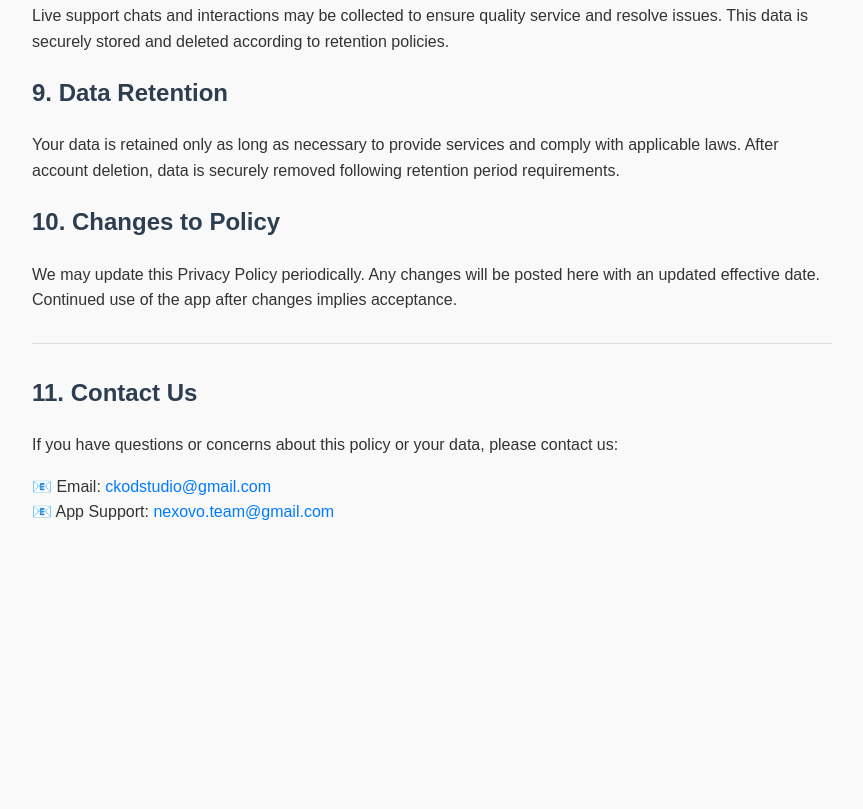
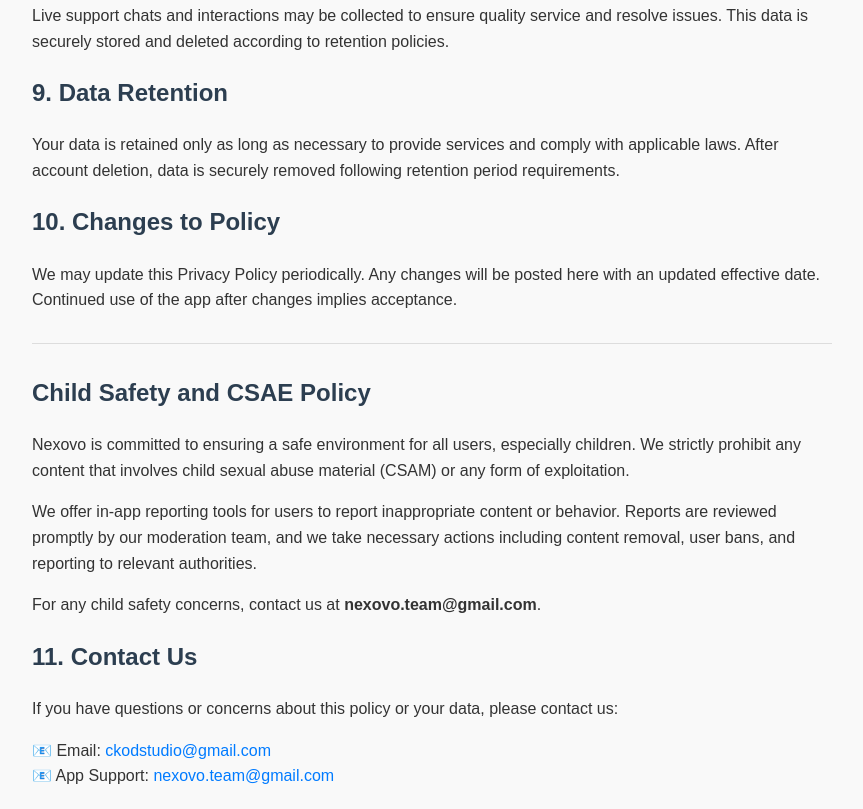
Before and after one commit to nexovo/privacy-and-policy, a plain HTML site: page index.html in a window 1280 px wide. Shown: the part 1455-2264 px from the top of the page, without its empty margins (208-1071 px from the left). Before the commit the page ends 2000 px from the top, so only its background shows below. Drawn offline with Linux system fonts and the light colour scheme.

Commit message:
Update index.html

```diff
--- a/index.html
+++ b/index.html
@@ -103,6 +103,10 @@
   <p>We may update this Privacy Policy periodically. Any changes will be posted here with an updated effective date. Continued use of the app after changes implies acceptance.</p>
 
   <hr />
+<h2>Child Safety and CSAE Policy</h2>
+<p>Nexovo is committed to ensuring a safe environment for all users, especially children. We strictly prohibit any content that involves child sexual abuse material (CSAM) or any form of exploitation.</p>
+<p>We offer in-app reporting tools for users to report inappropriate content or behavior. Reports are reviewed promptly by our moderation team, and we take necessary actions including content removal, user bans, and reporting to relevant authorities.</p>
+<p>For any child safety concerns, contact us at <strong>nexovo.team@gmail.com</strong>.</p>
 
   <h2>11. Contact Us</h2>
   <p>If you have questions or concerns about this policy or your data, please contact us:</p>
```
